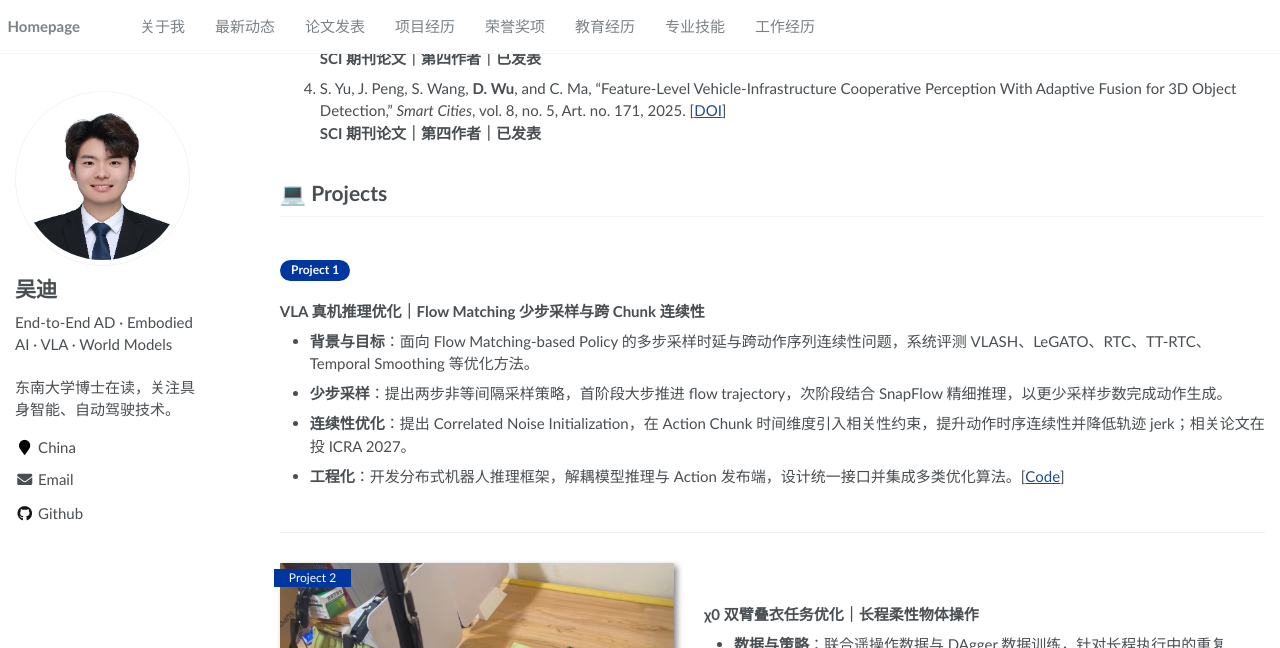
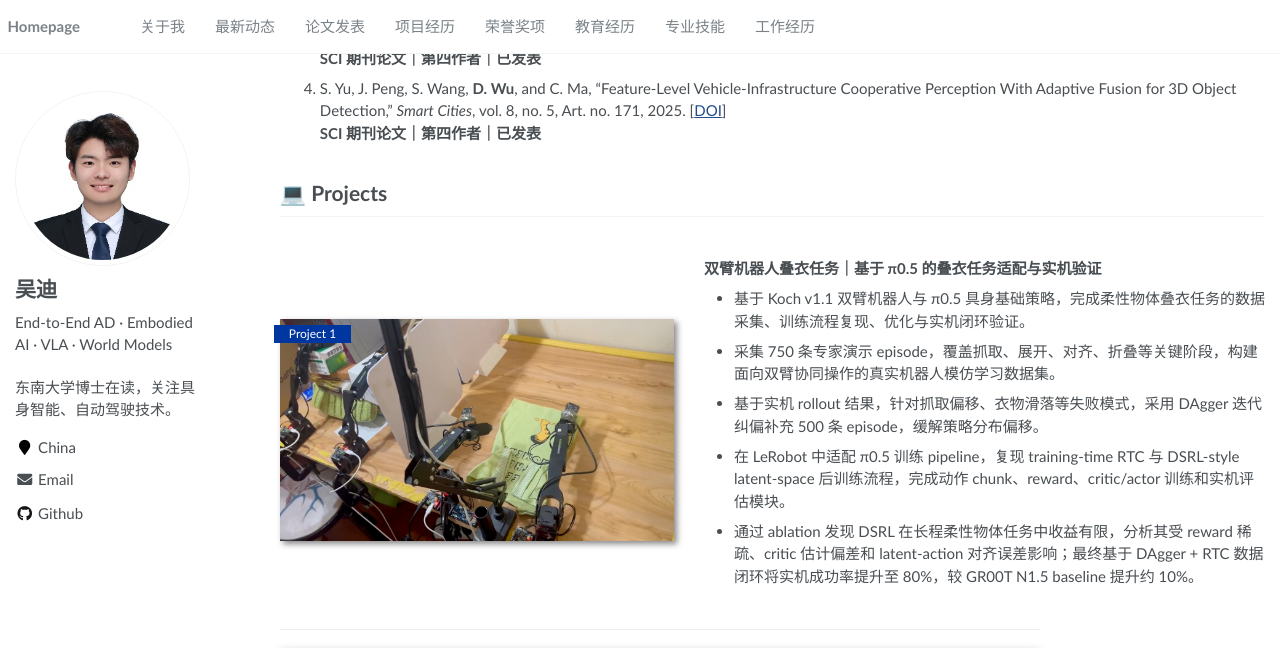
Before and after one commit to Wu-didi/Wu-didi.github.io, a Jekyll site: the page built from _pages/about.md, in a window 1280 px wide and 1400 px high, scrolled down 1673 px. Shown: the top 648 px of the window. Built offline with Jekyll 4.4.1, drawn with Linux system fonts in a browser that asks for light colours; some of the changed text lies outside the part shown; grey boxes are pictures that could not be loaded.

Commit message:
Revert "Sync latest resume projects to homepage"
This reverts commit 09053cb042f358c79bda3f9df0c3aa92657dd3be.

```diff
--- a/_pages/about.md
+++ b/_pages/about.md
@@ -73,27 +73,16 @@ redirect_from:
 
 # 💻 Projects
 
-<div class='paper-box paper-box--text-only' id='project-vla-inference'>
+<div class='paper-box' id='project-folding'><div class='paper-box-image'><div><div class="badge">Project 1</div><img src='images/projects/video-posters/robot1.jpg' alt="双臂机器人叠衣任务实机画面" width="100%"></div></div>
 <div class='paper-box-text' markdown="1">
 
-<span class="project-label">Project 1</span>
+**双臂机器人叠衣任务｜基于 π0.5 的叠衣任务适配与实机验证**
 
-**VLA 真机推理优化｜Flow Matching 少步采样与跨 Chunk 连续性**
-
-- **背景与目标**：面向 Flow Matching-based Policy 的多步采样时延与跨动作序列连续性问题，系统评测 VLASH、LeGATO、RTC、TT-RTC、Temporal Smoothing 等优化方法。
-- **少步采样**：提出两步非等间隔采样策略，首阶段大步推进 flow trajectory，次阶段结合 SnapFlow 精细推理，以更少采样步数完成动作生成。
-- **连续性优化**：提出 Correlated Noise Initialization，在 Action Chunk 时间维度引入相关性约束，提升动作时序连续性并降低轨迹 jerk；相关论文在投 ICRA 2027。
-- **工程化**：开发分布式机器人推理框架，解耦模型推理与 Action 发布端，设计统一接口并集成多类优化算法。[[Code](https://github.com/MagiclabRobotics/Inference)]
-</div>
-</div>
-
-<div class='paper-box' id='project-folding'><div class='paper-box-image'><div><div class="badge">Project 2</div><img src='images/projects/video-posters/robot1.jpg' alt="χ0 双臂机器人叠衣任务实机画面" width="100%"></div></div>
-<div class='paper-box-text' markdown="1">
-
-**χ0 双臂叠衣任务优化｜长程柔性物体操作**
-
-- **数据与策略**：联合遥操作数据与 DAgger 数据训练，针对长程执行中的重复 Retry、抓取位置不准等失败模式，引入 RLToken 优化精细操作。
-- **真机结果**：叠衣成功率达 **100%**，完成时间由 **75 s 降至 48 s（下降 36%）**，并在 WAIC / WRC 2026 现场展示。[[Demo](https://weixin.qq.com/sph/A4X6oYQoUt)]
+- 基于 Koch v1.1 双臂机器人与 π0.5 具身基础策略，完成柔性物体叠衣任务的数据采集、训练流程复现、优化与实机闭环验证。
+- 采集 750 条专家演示 episode，覆盖抓取、展开、对齐、折叠等关键阶段，构建面向双臂协同操作的真实机器人模仿学习数据集。
+- 基于实机 rollout 结果，针对抓取偏移、衣物滑落等失败模式，采用 DAgger 迭代纠偏补充 500 条 episode，缓解策略分布偏移。
+- 在 LeRobot 中适配 π0.5 训练 pipeline，复现 training-time RTC 与 DSRL-style latent-space 后训练流程，完成动作 chunk、reward、critic/actor 训练和实机评估模块。
+- 通过 ablation 发现 DSRL 在长程柔性物体任务中收益有限，分析其受 reward 稀疏、critic 估计偏差和 latent-action 对齐误差影响；最终基于 DAgger + RTC 数据闭环将实机成功率提升至 80%，较 GR00T N1.5 baseline 提升约 10%。
 </div>
 <div class="project-video-showcase project-video-showcase--single">
   <div class="project-video-player">
@@ -106,21 +95,7 @@ redirect_from:
 </div>
 </div>
 
-<div class='paper-box paper-box--text-only' id='project-ctp'>
-<div class='paper-box-text' markdown="1">
-
-<span class="project-label">Project 3</span>
-
-**Conditional Trajectory Peaks（CTP）｜Single-Pass Action Chunk Policy**
-
-- **背景与目标**：针对 Diffusion / Flow Matching 策略多步生成导致的推理延迟，构建 Trajectory-level Gaussian Mixture 动作策略，单次前向联合预测 Action Chunk、模式概率与分布尺度。
-- **关键方法**：提出 DAPS，以后验责任分配与概率/尺度感知重叠约束缓解 Mode Collapse；设计 ETBT，通过跨 Replanning 轨迹匹配与 Belief Transport 抑制模式切换。
-- **系统验证**：集成至 π0.5 VLA；Push-T 成功率 **91.40%**、LIBERO 40-task 成功率 **97.25%**，真实双模态放置 **50/50** 成功并保留两种行为模式。
-- **推理效率**：实现 NFE=1 闭环控制，策略时延由 **218.24 ms 降至 75.80 ms**，提升 **2.88×**；相关论文在投 ICRA 2027。
-</div>
-</div>
-
-<div class='paper-box' id='project-mpv'><div class='paper-box-image'><div><div class="badge">Project 4</div><img src='images/projects/video-posters/AD2.jpg' alt="新能源 MPV 自动驾驶实车画面" width="100%"></div></div>
+<div class='paper-box' id='project-mpv'><div class='paper-box-image'><div><div class="badge">Project 2</div><img src='images/projects/video-posters/AD2.jpg' alt="新能源 MPV 自动驾驶实车画面" width="100%"></div></div>
 <div class='paper-box-text' markdown="1">
 
 **校企联合实车项目｜新能源 MPV 智能驾驶算法开发**
@@ -182,7 +157,7 @@ redirect_from:
 </div>
 </div>
 
-<div class='paper-box' id='project-city-memory'><div class='paper-box-image'><div><div class="badge">Project 5</div><img src='images/projects/bev-tracking.png' alt="BEV 感知与 Transformer 跟踪 Head 示意图" width="100%"></div></div>
+<div class='paper-box' id='project-city-memory'><div class='paper-box-image'><div><div class="badge">Project 3</div><img src='images/projects/bev-tracking.png' alt="city-memory-driving" width="100%"></div></div>
 <div class='paper-box-text' markdown="1">
 
 **城市记忆行车｜Transformer 跟踪 Head 设计与集成**
@@ -197,7 +172,7 @@ redirect_from:
 </div>
 </div>
 
-<div class='paper-box' id='project-inspection'><div class='paper-box-image'><div><div class="badge">Project 6</div><img src='images/projects/traffic-inspection.png' alt="交通基础设施异常检测与智能巡检示意图" width="100%"></div></div>
+<div class='paper-box' id='project-inspection'><div class='paper-box-image'><div><div class="badge">Project 4</div><img src='images/projects/traffic-inspection.png' alt="traffic-infrastructure-inspection" width="100%"></div></div>
 <div class='paper-box-text' markdown="1">
 
 **交通基础设施智能巡检系统｜异常检测落地**
@@ -211,7 +186,7 @@ redirect_from:
 </div>
 </div>
 
-- 技术关键词：`Python`、`PyTorch`、`VLA`、`Flow Matching`、`Action Chunk`、`π0.5`、`χ0`、`RLToken`、`DAgger`、`ROS2`、`TensorRT`、`PointPillars`、`BEV`、`Transformer`
+- 技术关键词：`Python`、`PyTorch`、`LeRobot`、`π0.5`、`DAgger`、`ROS2`、`TensorRT`、`YOLO`、`PointPillars`、`BEV`、`Transformer`
 
 <span class='anchor' id='honors-and-awards'></span>
 
--- a/assets/css/main.scss
+++ b/assets/css/main.scss
@@ -109,27 +109,6 @@ h1:before, .anchor:before {
     font-size: .8em;
 }
 
-.paper-box--text-only {
-    align-items: flex-start;
-
-    .paper-box-text {
-        max-width: 100%;
-        padding-left: 0;
-    }
-}
-
-.project-label {
-    display: inline-block;
-    margin-bottom: .75rem;
-    padding: .3rem .75rem;
-    border-radius: 999px;
-    color: #fff;
-    background: #00369f;
-    font-size: .8em;
-    font-weight: 700;
-    line-height: 1;
-}
-
 .project-video-showcase {
     width: 100%;
     order: 3;
```
